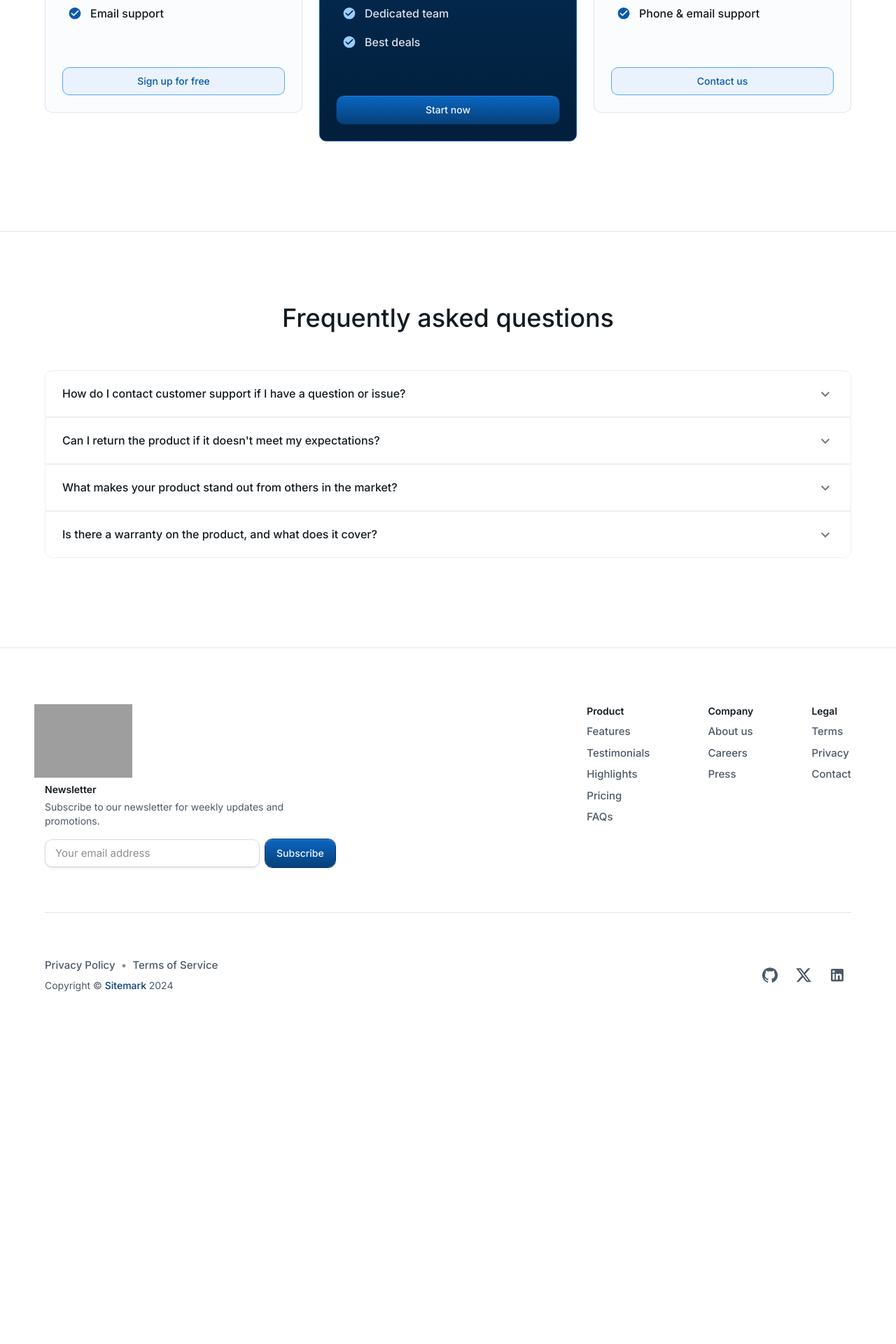
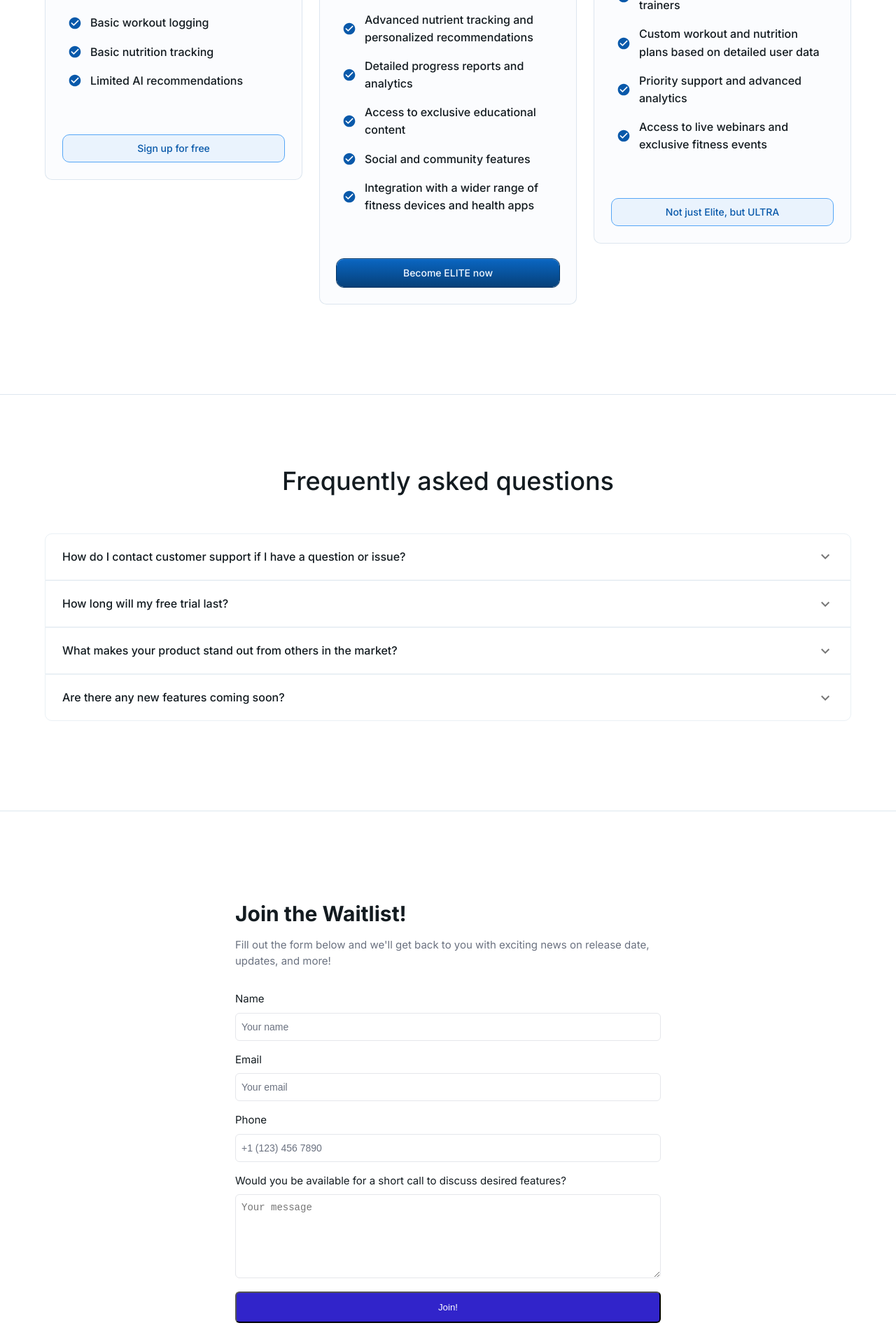
Before and after one commit to Anvesh8712/project-landing-page, a Next.js app: page / in a window 1280 px wide. Shown: the part 3440-5360 px from the top of the page at 70% size. Before the commit the page ends 4938 px from the top, so only its background shows below. Built offline with nearby package versions, Linux system fonts and the light colour scheme; no server answers; grey boxes are pictures that could not be loaded.

Commit message:
feat: added firebase database, redid some of the template text

```diff
--- a/app/components/FAQ.js
+++ b/app/components/FAQ.js
@@ -63,9 +63,8 @@ export default function FAQ() {
               sx={{ maxWidth: { sm: "100%", md: "70%" } }}
             >
               You can reach our customer support team by emailing
-              <Link> support@email.com </Link>
-              or calling our toll-free number. We&apos;re here to assist you
-              promptly.
+              <Link> elitetrainersupport@gmail.com </Link>.
+              We&apos;re here to assist you promptly.
             </Typography>
           </AccordionDetails>
         </Accordion>
@@ -79,7 +78,7 @@ export default function FAQ() {
             id="panel2d-header"
           >
             <Typography component="h3" variant="subtitle2">
-              Can I return the product if it doesn&apos;t meet my expectations?
+              How long will my free trial last?
             </Typography>
           </AccordionSummary>
           <AccordionDetails>
@@ -88,9 +87,8 @@ export default function FAQ() {
               gutterBottom
               sx={{ maxWidth: { sm: "100%", md: "70%" } }}
             >
-              Absolutely! We offer a hassle-free return policy. If you&apos;re
-              not completely satisfied, you can return the product within
-              [number of days] days for a full refund or exchange.
+              Our free trial lasts two weeks, or [14] days. From there, feel free to
+              cancel or continue using our great services!
             </Typography>
           </AccordionDetails>
         </Accordion>
@@ -113,10 +111,10 @@ export default function FAQ() {
               gutterBottom
               sx={{ maxWidth: { sm: "100%", md: "70%" } }}
             >
-              Our product distinguishes itself through its adaptability,
-              durability, and innovative features. We prioritize user
-              satisfaction and continually strive to exceed expectations in
-              every aspect.
+              Our product distinguishes itself through its combination of focus on
+              both diet and exercise. We also distinguish ourselves by focusing on both
+              the hardcore athlete and the casual exerciser, providing features that benefit
+              both sides of the coin.
             </Typography>
           </AccordionDetails>
         </Accordion>
@@ -130,7 +128,7 @@ export default function FAQ() {
             id="panel4d-header"
           >
             <Typography component="h3" variant="subtitle2">
-              Is there a warranty on the product, and what does it cover?
+              Are there any new features coming soon?
             </Typography>
           </AccordionSummary>
           <AccordionDetails>
@@ -139,10 +137,9 @@ export default function FAQ() {
               gutterBottom
               sx={{ maxWidth: { sm: "100%", md: "70%" } }}
             >
-              Yes, our product comes with a [length of warranty] warranty. It
-              covers defects in materials and workmanship. If you encounter any
-              issues covered by the warranty, please contact our customer
-              support for assistance.
+              Yes, our staff is dedicated each and every day to learning new
+              insights into the fitness space, providing YOU with features that
+              will help maximize your goals, whatever they may be.
             </Typography>
           </AccordionDetails>
         </Accordion>
--- /dev/null
+++ b/app/components/Footer.css
@@ -0,0 +1,90 @@
+.contact-section {
+  width: 100%;
+  max-width: 40rem;
+  margin-left: auto;
+  margin-right: auto;
+  padding: 3rem 1rem;
+}
+
+.contact-intro > * + * {
+  margin-top: 1rem;
+}
+
+.contact-title {
+  font-size: 1.875rem;
+  line-height: 2.25rem;
+  font-weight: 700;
+}
+
+.contact-description {
+  color: rgb(107 114 128);
+}
+
+.form-group-container {
+  display: grid;
+  gap: 1rem;
+  margin-top: 2rem;
+}
+
+.form-group {
+  display: flex;
+  flex-direction: column;
+}
+
+.form-label {
+  margin-bottom: 0.5rem;
+}
+
+.form-input,
+.form-textarea {
+  padding: 0.5rem;
+  border: 1px solid #e5e7eb;
+  display: flex;
+  height: 2.5rem;
+  width: 100%;
+  border-radius: 0.375rem;
+  font-size: 0.875rem;
+  line-height: 1.25rem;
+}
+
+.form-input::placeholder,
+.form-textarea:focus-visible {
+  color: #6b7280;
+}
+
+.form-input:focus-visible,
+.form-textarea:focus-visible {
+  outline: 2px solid #2563eb;
+  outline-offset: 2px;
+}
+
+.form-textarea {
+  min-height: 120px;
+}
+
+.form-submit {
+  width: 100%;
+  margin-top: 1.2rem;
+  background-color: #3124ca;
+  color: #fff;
+  padding: 13px 5px;
+  border-radius: 0.375rem;
+}
+
+.error {
+    color: red;
+    display: none;
+}
+
+.message {
+  opacity: 0;
+  transition: opacity 0.5s ease-in-out;
+}
+
+.message.show {
+  opacity: 1;
+}
+
+.message.hide {
+  opacity: 0;
+}
--- a/app/components/Footer.js
+++ b/app/components/Footer.js
@@ -1,6 +1,5 @@
-"use client";
-
 import * as React from "react";
+import { useEffect, useState } from "react";
 import Box from "@mui/material/Box";
 import Button from "@mui/material/Button";
 import Container from "@mui/material/Container";
@@ -13,6 +12,22 @@ import Typography from "@mui/material/Typography";
 import FacebookIcon from "@mui/icons-material/GitHub";
 import LinkedInIcon from "@mui/icons-material/LinkedIn";
 import TwitterIcon from "@mui/icons-material/X";
+import "./Footer.css";
+import firebase, { initializeApp } from "firebase/app";
+import { getFirestore, collection, addDoc } from "firebase/firestore";
+
+const firebaseConfig = {
+  apiKey: process.env.FIREBASE_API_KEY,
+  authDomain: process.env.FIREBASE_AUTH_DOMAIN,
+  projectId: process.env.FIREBASE_PROJECT_ID,
+  storageBucket: process.env.FIREBASE_STORAGE_BUCKET,
+  messagingSenderId: process.env.FIREBASE_MESSENGING_SENDER_ID,
+  appId: process.env.FIREBASE_APP_ID,
+  measurementId: process.env.FIREBASE_MEASUREMENT_ID,
+};
+
+const app = initializeApp(firebaseConfig);
+const db = getFirestore(app);
 
 const logoStyle = {
   width: "140px",
@@ -29,7 +44,58 @@ function Copyright() {
   );
 }
 
+async function sendUsers(name, email, phone, message) {
+  try {
+    await addDoc(collection(db, "users"), {
+      userName: name,
+      userEmail: email,
+      userPhone: phone,
+      userMessage: message,
+    });
+  } catch (e) {
+    console.error("Error adding document: ", e);
+  }
+}
+
 export default function Footer() {
+  const [error, setError] = useState("");
+  const [formMessage, setFormMessage] = useState("Join!");
+
+  useEffect(() => {
+    const form = document.getElementById("contactForm");
+    const handleSubmit = async (e) => {
+      e.preventDefault();
+      const submitButton = e.target.querySelector('button[type="submit"]');
+      submitButton.disabled = true;
+
+      const name = document.getElementById("name").value;
+      const email = document.getElementById("email").value;
+      const phone = document.getElementById("phone").value;
+      const message = document.getElementById("message").value;
+
+      if (!email.includes("@")) {
+        setError("Please include a valid email");
+        submitButton.disabled = false;
+      } else if (phone.length !== 10) {
+        setError("Please include a valid phone number");
+        submitButton.disabled = false;
+      } else if (name && email && phone && message) {
+        await sendUsers(name, email, phone, message);
+        setError(""); // Clear the error message
+        setFormMessage("Form submitted, thanks!")
+      } else {
+        setError("Please fill in all fields");
+        submitButton.disabled = false;
+      }
+    };
+
+    form.addEventListener("submit", handleSubmit);
+
+    return () => {
+      form.removeEventListener("submit", handleSubmit);
+    };
+  }, []);
+
   return (
     <Container
       sx={{
@@ -41,6 +107,93 @@ export default function Footer() {
         textAlign: { sm: "center", md: "left" },
       }}
     >
+      <section className="contact-section">
+        <div className="contact-intro">
+          <h2 className="contact-title">Join the Waitlist!</h2>
+          <p className="contact-description">
+            Fill out the form below and we'll get back to you with exciting news
+            on release date, updates, and more!
+          </p>
+        </div>
+
+        <form className="contact-form" method="POST" id="contactForm">
+          <input
+            type="hidden"
+            name="access_key"
+            value="0e575da4-a6d8-48b6-96a2-d4b9f7f3ed5d"
+          />
+          <input
+            type="hidden"
+            name="subject"
+            value="New Contact Form Submission from Web3Forms"
+          />
+          <input type="hidden" name="from_name" value="My Website" />
+
+          <div className="form-group-container">
+            <div className="form-group">
+              <label htmlFor="name" className="form-label">
+                Name
+              </label>
+              <input
+                id="name"
+                name="name"
+                className="form-input"
+                placeholder="Your name"
+                type="text"
+              />
+            </div>
+            <div className="form-group">
+              <label htmlFor="email" className="form-label">
+                Email
+              </label>
+              <input
+                id="email"
+                name="email"
+                className="form-input"
+                placeholder="Your email"
+                type="email"
+              />
+            </div>
+            <div className="form-group">
+              <label htmlFor="phone" className="form-label">
+                Phone
+              </label>
+              <input
+                id="phone"
+                name="phone"
+                className="form-input"
+                placeholder="+1 (123) 456 7890"
+                type="text"
+              />
+            </div>
+            <div className="form-group">
+              <label htmlFor="message" className="form-label">
+                Would you be available for a short call to discuss desired
+                features?
+              </label>
+              <textarea
+                className="form-textarea"
+                id="message"
+                name="message"
+                placeholder="Your message"
+              ></textarea>
+            </div>
+            <div
+              id="errorMessage"
+              style={{
+                color: "red",
+                display: error ? "block" : "none", // Conditional styling based on error
+              }}
+            >
+              {error}
+            </div>
+          </div>
+          <button class="form-submit" type="submit">
+            {formMessage}
+          </button>
+        </form>
+        <script src="Footer.js"></script>
+      </section>
       <Box
         sx={{
           display: "flex",
@@ -71,7 +224,7 @@ export default function Footer() {
               Newsletter
             </Typography>
             <Typography variant="body2" color="text.secondary" mb={2}>
-              Subscribe to our newsletter for weekly updates and promotions.
+              Subscribe to our newsletter for weekly updates!
             </Typography>
             <Stack direction="row" spacing={1} useFlexGap>
               <TextField
--- a/app/components/Pricing.js
+++ b/app/components/Pricing.js
@@ -16,42 +16,44 @@ import CheckCircleRoundedIcon from "@mui/icons-material/CheckCircleRounded";
 
 const tiers = [
   {
-    title: "Free",
+    title: "Basic",
     price: "0",
     description: [
-      "10 users included",
-      "2 GB of storage",
-      "Help center access",
-      "Email support",
+      "Basic workout logging",
+      "Basic nutrition tracking",
+      "Limited AI recommendations",
     ],
     buttonText: "Sign up for free",
     buttonVariant: "outlined",
   },
   {
-    title: "Professional",
+    title: "Elite",
     subheader: "Recommended",
-    price: "15",
+    price: "14.99",
     description: [
-      "20 users included",
+      "Comprehensive AI-powered workout and nutrition plans",
       "10 GB of storage",
-      "Help center access",
-      "Priority email support",
-      "Dedicated team",
-      "Best deals",
+      "Real-time coaching and adjustments",
+      "Advanced nutrient tracking and personalized recommendations",
+      "Detailed progress reports and analytics",
+      "Access to exclusive educational content",
+      "Social and community features",
+      "Integration with a wider range of fitness devices and health apps",
     ],
-    buttonText: "Start now",
+    buttonText: "Become ELITE now",
     buttonVariant: "contained",
   },
   {
-    title: "Enterprise",
-    price: "30",
+    title: "Ultra Elite",
+    price: "29.99",
     description: [
-      "50 users included",
-      "30 GB of storage",
-      "Help center access",
-      "Phone & email support",
+      "All Premium features",
+      "1-on-1 coaching with certified trainers",
+      "Custom workout and nutrition plans based on detailed user data",
+      "Priority support and advanced analytics",
+      "Access to live webinars and exclusive fitness events",
     ],
-    buttonText: "Contact us",
+    buttonText: "Not just Elite, but ULTRA",
     buttonVariant: "outlined",
   },
 ];
--- a/package.json
+++ b/package.json
@@ -13,13 +13,16 @@
     "@emotion/styled": "^11.13.0",
     "@mui/icons-material": "^5.16.7",
     "@mui/material": "^5.16.7",
+    "firebase": "^10.13.0",
     "next": "14.2.5",
     "react": "^18",
     "react-dom": "^18"
   },
   "devDependencies": {
     "@types/node": "22.3.0",
+    "@types/react": "18.3.3",
     "eslint": "^8",
-    "eslint-config-next": "14.2.5"
+    "eslint-config-next": "14.2.5",
+    "typescript": "5.5.4"
   }
 }
```
Also changed, not shown: app/globals.css (line endings or trailing spaces), 1 other file (tests, documents, lock files or other folders).
